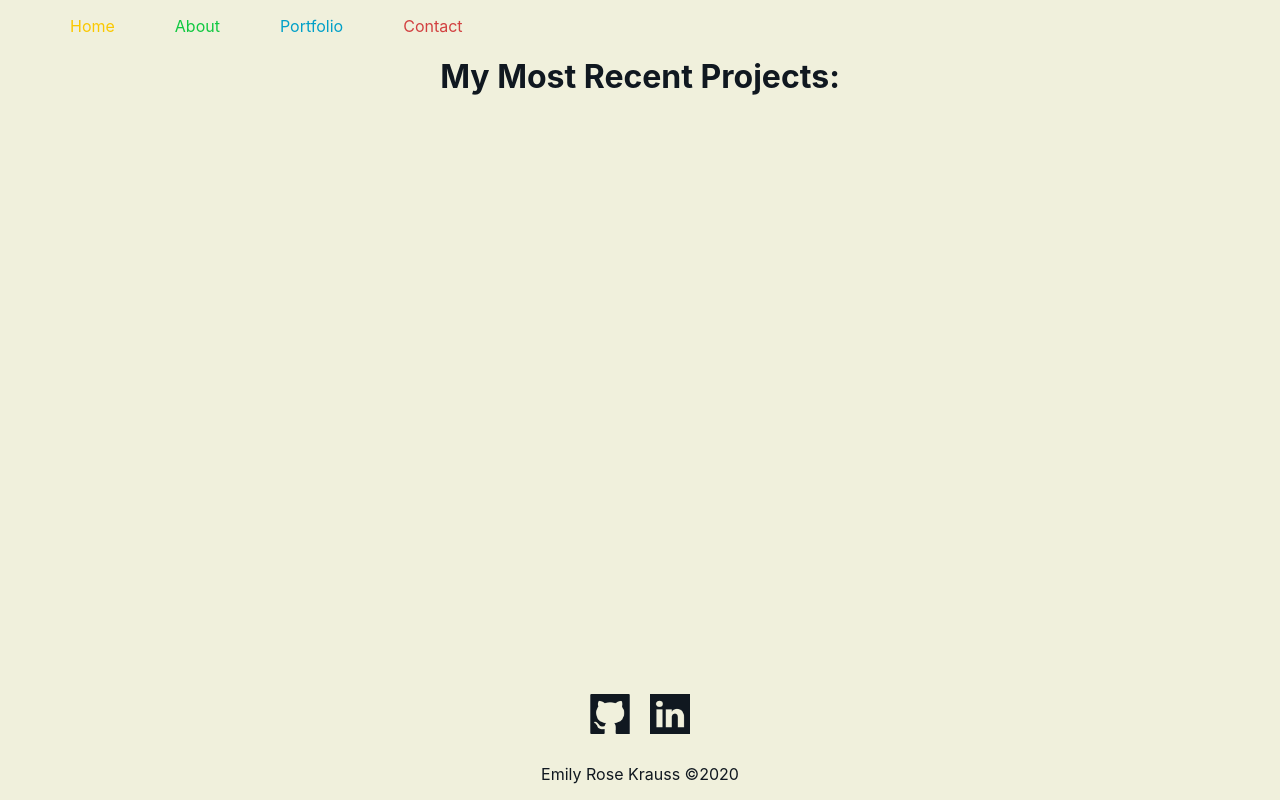
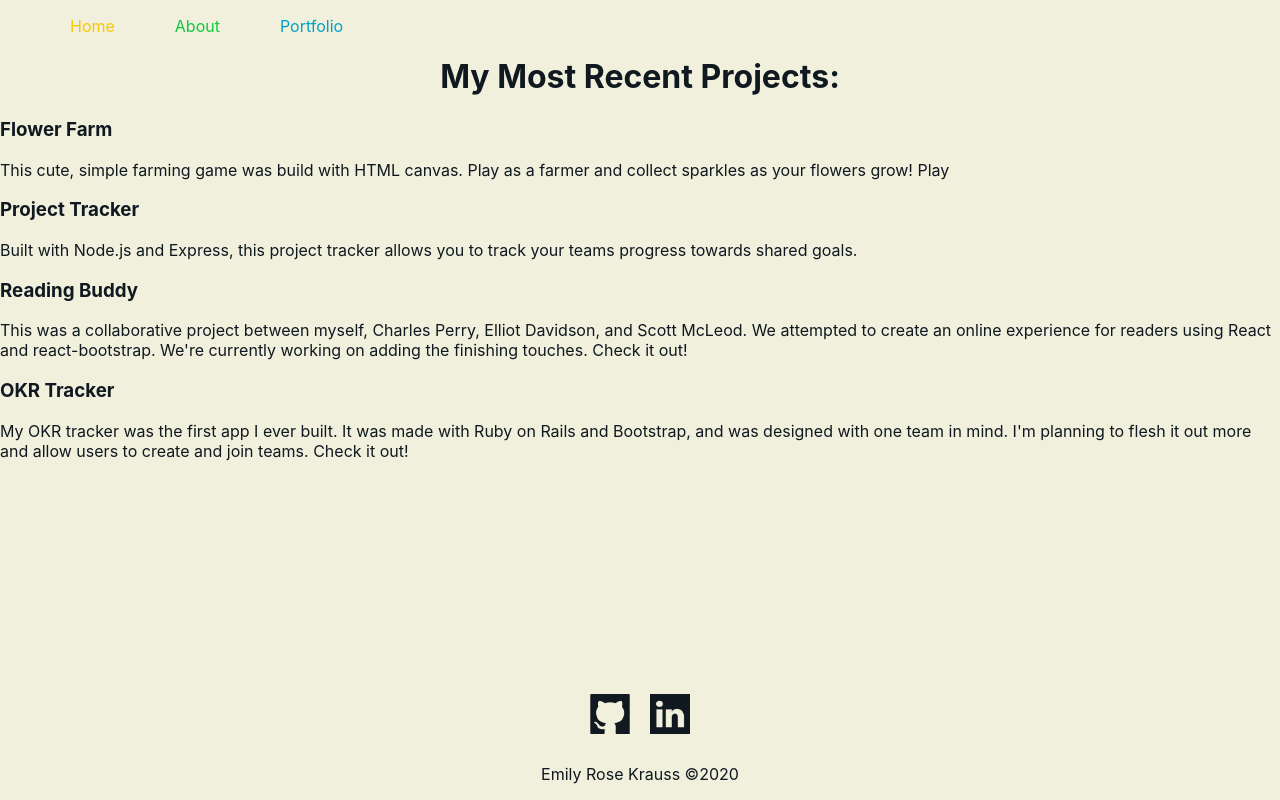
Before and after one commit to Emily-Rose-K/portfolio, a Next.js app: page /portfolio in a window 1280 px wide. Built offline with nearby package versions, Linux system fonts and the light colour scheme.

Commit message:
basics done

```diff
--- a/components/navbar.js
+++ b/components/navbar.js
@@ -7,7 +7,6 @@ export default function Navbar() {
         document.getElementById("home").style.color = "#fac800"
         document.getElementById("about").style.color = "#10c840"
         document.getElementById("portfolio").style.color = "#00a0c8"
-        document.getElementById("contact").style.color = "#d24040"
     })
 
     return (
@@ -32,11 +31,6 @@ export default function Navbar() {
                             <a id="portfolio">Portfolio</a>
                         </Link>
                     </li>
-                    <li>
-                        <Link href="/contact">
-                            <a id="contact">Contact</a>
-                        </Link>
-                    </li>
                 </ul>
             </navbar>
             <style jsx>
--- a/pages/portfolio.js
+++ b/pages/portfolio.js
@@ -6,6 +6,31 @@ export default function Portfolio() {
         <div>
             <Navbar />
             <h1>My Most Recent Projects:</h1>
+            <div id="flower-farm">
+                <h3>Flower Farm</h3>
+                <p>This cute, simple farming game was build with HTML canvas. Play as a farmer and
+                    collect sparkles as your flowers grow! <a href="https://emily-rose-k.github.io/flower-farm/">Play</a>
+                </p>
+            </div>
+            <div id="project-tracker">
+                <h3>Project Tracker</h3>
+                <p>Built with Node.js and Express, this project tracker allows you to track your teams progress towards
+                    shared goals.
+                </p>
+            </div>
+            <div id="reading-buddy">
+                <h3>Reading Buddy</h3>
+                <p>This was a collaborative project between myself, <a href="https://charleshperry.com">Charles Perry</a>, Elliot Davidson, and Scott McLeod. We attempted
+                    to create an online experience for readers using React and react-bootstrap. We're currently working on adding the
+                    finishing touches. <a href="https://compassionate-swirles-569ce5.netlify.app/">Check it out!</a>
+                </p>
+            </div>
+            <div id="okr-tracker">
+                <h3>OKR Tracker</h3>
+                <p>My OKR tracker was the first app I ever built. It was made with Ruby on Rails and Bootstrap, and was designed with one team in mind.
+                    I'm planning to flesh it out more and allow users to create and join teams. <a href="https://talentteam-okr-tracker.herokuapp.com/">Check it out!</a>
+                </p>
+            </div>
             <Footer />
         </div>
     )
```
Also changed, not shown: pages/contact.js (deleted, +0 -12 lines).
